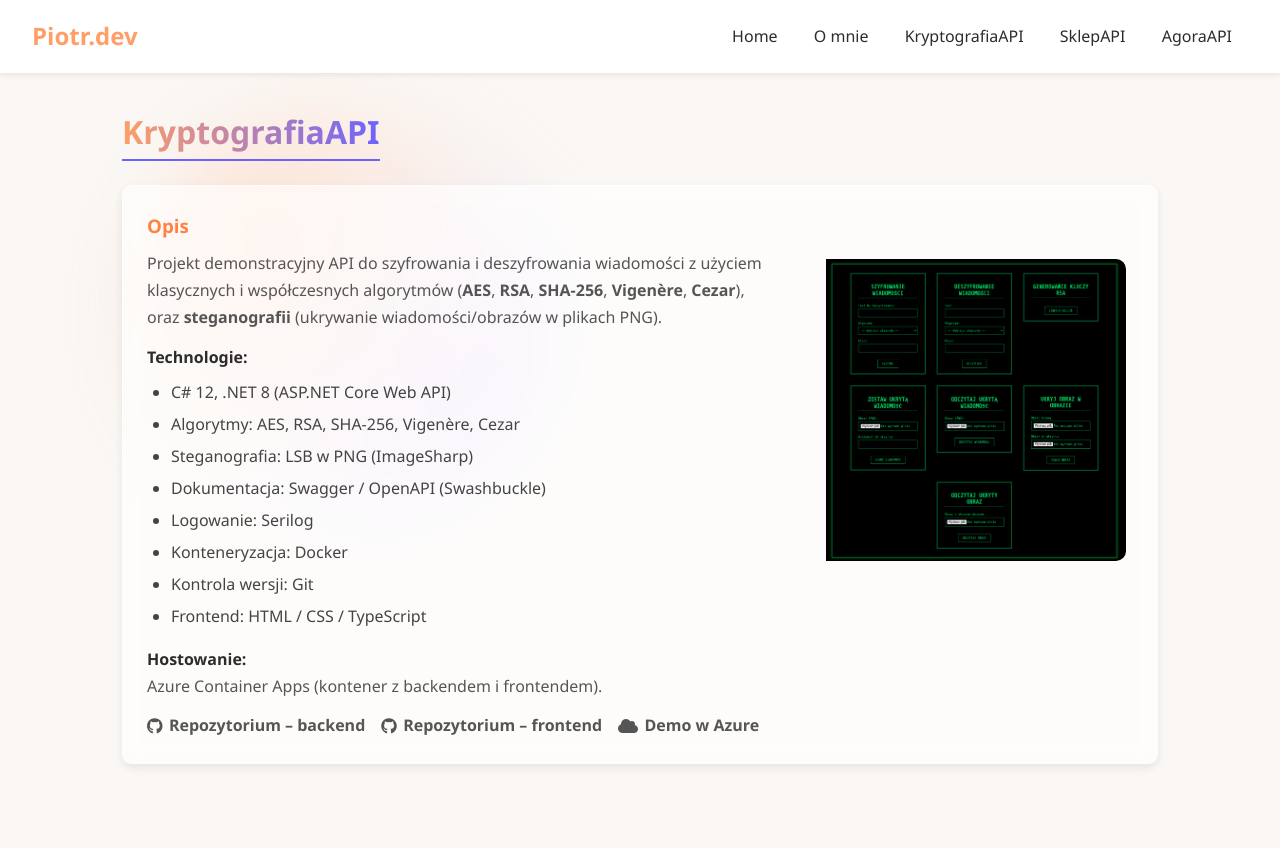
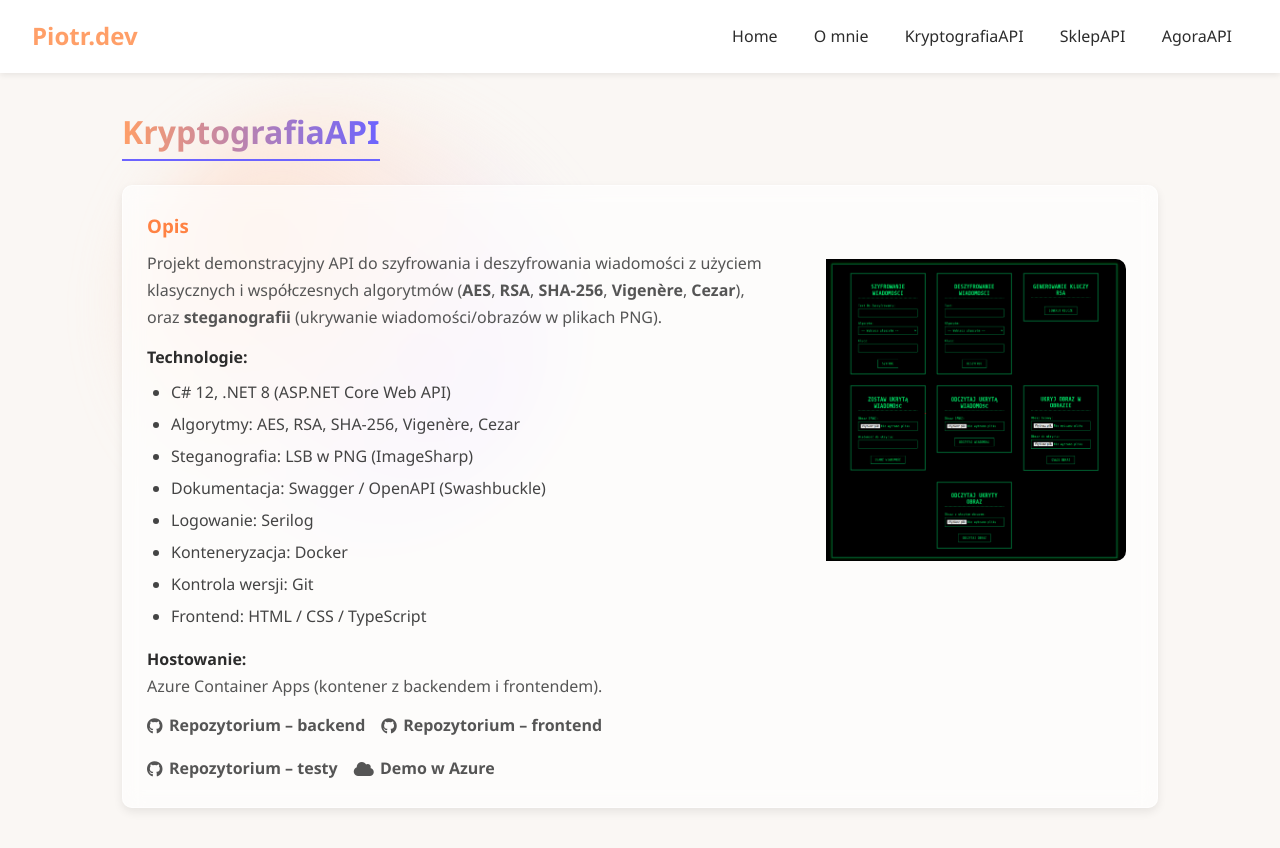
Before and after one commit to Soommer/portfolio, a plain HTML site: page krypto.html in a window 1280 px wide. Drawn offline with Linux system fonts and the light colour scheme.

Commit message:
add krypto test

```diff
--- a/krypto.html
+++ b/krypto.html
@@ -63,6 +63,11 @@
             <a class="link-underline repo-link" href="https://github.com/Soommer/krypto-front" target="_blank" rel="noopener">
               <i class="fab fa-github"></i> Repozytorium – frontend
             </a>
+
+            <a class="link-underline repo-link" href="https://github.com/Soommer/kryptografia-testy" target="_blank" rel="noopener">
+              <i class="fab fa-github"></i> Repozytorium – testy
+            </a>
+
             <a class="link-underline repo-link" href="https://kryptografia-front.wonderfulsand-657cf16a.polandcentral.azurecontainerapps.io" target="_blank" rel="noopener">
               <i class="fa-solid fa-cloud"></i> Demo w Azure
             </a>
```
